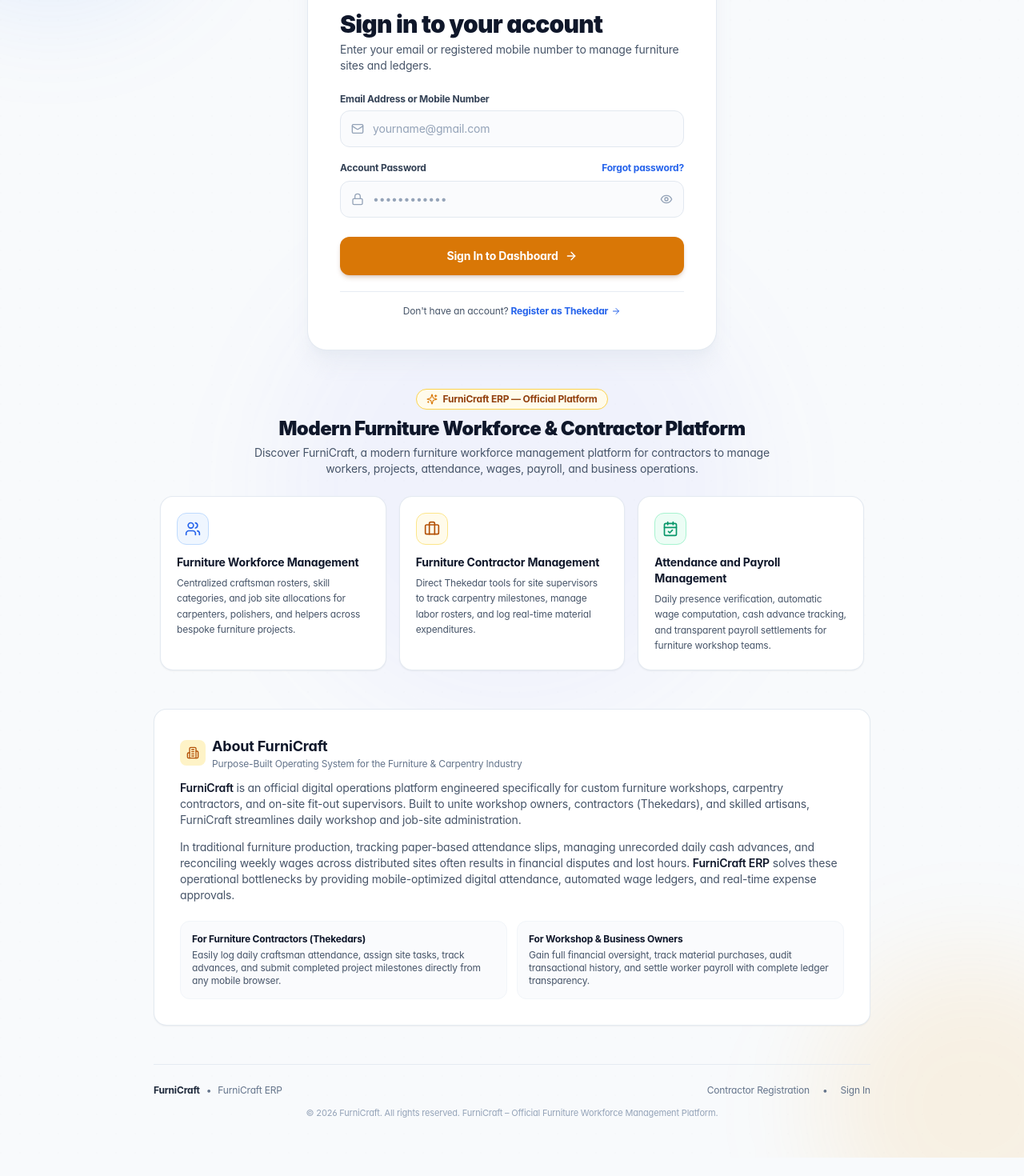
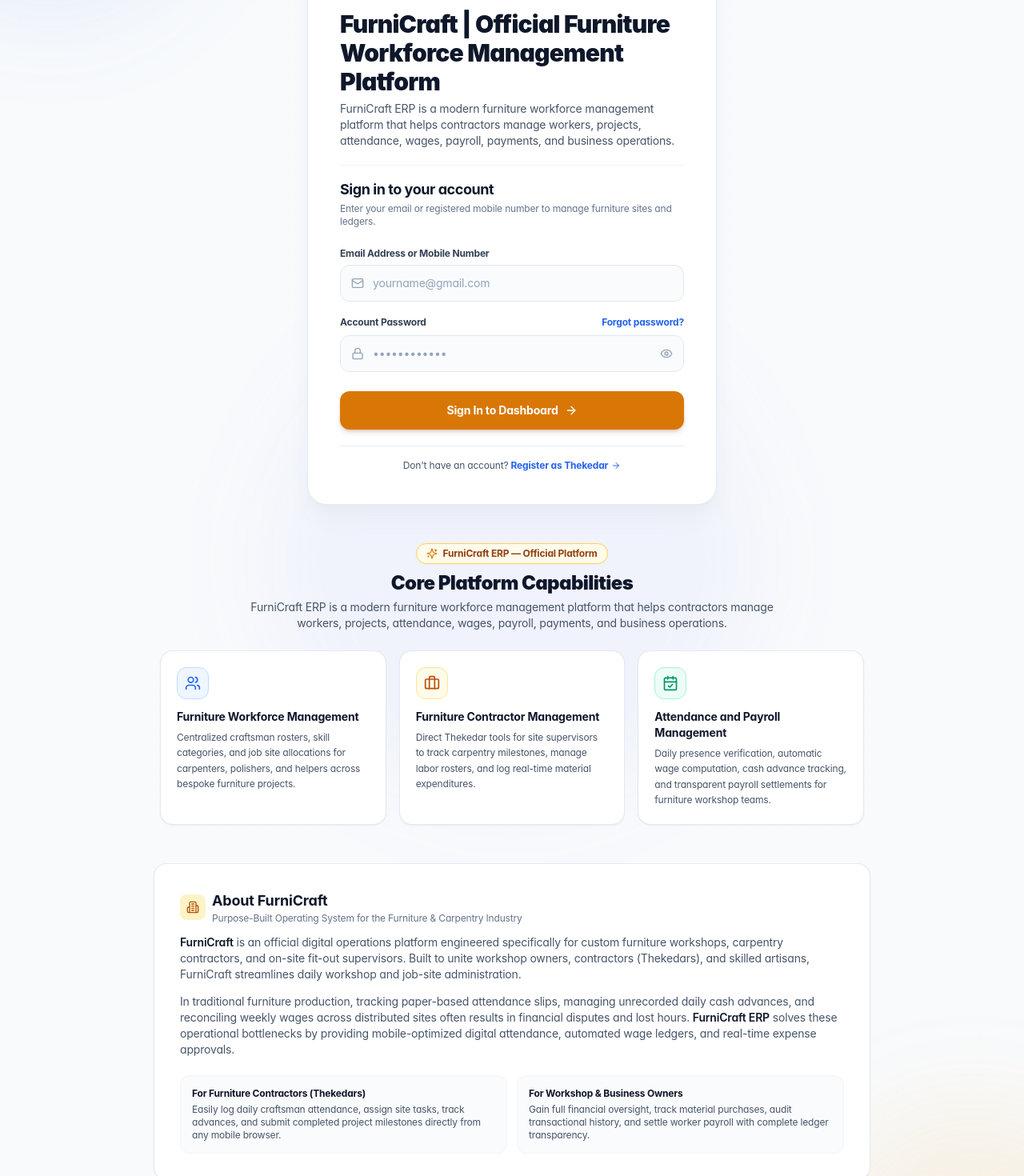
Before and after one commit to ranjit-sharma/FurniCraft, a React (Vite) app in the folder client/: page /login in a window 1280 px wide. Shown: the part 240-1710 px from the top of the page at 80% size. Before the commit the page ends 1687 px from the top, so only its background shows below. Built offline with nearby package versions, Linux system fonts and the light colour scheme; no server answers.

Commit message:
feat(seo): refine homepage title, meta description, and schema for FurniCraft brand search

```diff
--- a/client/index.html
+++ b/client/index.html
@@ -14,25 +14,29 @@
     <meta name="mobile-web-app-capable" content="yes" />
     <meta name="apple-mobile-web-app-capable" content="yes" />
     <meta name="apple-mobile-web-app-status-bar-style" content="default" />
-    <title>FurniCraft – Official Furniture Workforce Management Platform</title>
-    <meta name="description" content="Discover FurniCraft, a modern furniture workforce management platform for contractors to manage workers, projects, attendance, wages, payroll, and business operations." />
+    <title>FurniCraft | Official Furniture Workforce Management Platform</title>
+    <meta name="description" content="FurniCraft ERP is a modern furniture workforce management platform that helps contractors manage workers, projects, attendance, wages, payroll, payments, and business operations." />
     <link rel="canonical" href="https://furnicraft-erp.onrender.com/" />
     <meta name="robots" content="index, follow" />
 
     <!-- Open Graph Metadata -->
     <meta property="og:site_name" content="FurniCraft" />
-    <meta property="og:title" content="FurniCraft – Official Furniture Workforce Management Platform" />
-    <meta property="og:description" content="Discover FurniCraft, a modern furniture workforce management platform for contractors to manage workers, projects, attendance, wages, payroll, and business operations." />
+    <meta property="og:title" content="FurniCraft | Official Furniture Workforce Management Platform" />
+    <meta property="og:description" content="FurniCraft ERP is a modern furniture workforce management platform that helps contractors manage workers, projects, attendance, wages, payroll, payments, and business operations." />
     <meta property="og:type" content="website" />
     <meta property="og:url" content="https://furnicraft-erp.onrender.com/" />
     <meta property="og:image" content="https://furnicraft-erp.onrender.com/logo-icon-512.png" />
+    <meta property="og:image:width" content="512" />
+    <meta property="og:image:height" content="512" />
+    <meta property="og:image:alt" content="FurniCraft Logo" />
     <meta property="og:locale" content="en_US" />
 
     <!-- Twitter Card Metadata -->
     <meta name="twitter:card" content="summary_large_image" />
-    <meta name="twitter:title" content="FurniCraft – Official Furniture Workforce Management Platform" />
-    <meta name="twitter:description" content="Discover FurniCraft, a modern furniture workforce management platform for contractors to manage workers, projects, attendance, wages, payroll, and business operations." />
+    <meta name="twitter:title" content="FurniCraft | Official Furniture Workforce Management Platform" />
+    <meta name="twitter:description" content="FurniCraft ERP is a modern furniture workforce management platform that helps contractors manage workers, projects, attendance, wages, payroll, payments, and business operations." />
     <meta name="twitter:image" content="https://furnicraft-erp.onrender.com/logo-icon-512.png" />
+    <meta name="twitter:image:alt" content="FurniCraft Logo" />
 
     <!-- Google Site Identity & Structured Data (JSON-LD) -->
     <script type="application/ld+json">
@@ -45,7 +49,7 @@
           "url": "https://furnicraft-erp.onrender.com/",
           "name": "FurniCraft",
           "alternateName": "FurniCraft ERP",
-          "description": "Discover FurniCraft, a modern furniture workforce management platform for contractors to manage workers, projects, attendance, wages, payroll, and business operations.",
+          "description": "FurniCraft ERP is a modern furniture workforce management platform that helps contractors manage workers, projects, attendance, wages, payroll, payments, and business operations.",
           "publisher": {
             "@id": "https://furnicraft-erp.onrender.com/#organization"
           },
@@ -60,14 +64,12 @@
           "logo": {
             "@type": "ImageObject",
             "@id": "https://furnicraft-erp.onrender.com/#logo",
-            "url": "https://furnicraft-erp.onrender.com/logo-icon-512.png",
-            "contentUrl": "https://furnicraft-erp.onrender.com/logo-icon-512.png",
-            "width": "512",
-            "height": "512",
-            "caption": "FurniCraft Official Logo"
+            "url": "https://furnicraft-erp.onrender.com/furnicraft-logo.png",
+            "contentUrl": "https://furnicraft-erp.onrender.com/furnicraft-logo.png",
+            "caption": "FurniCraft Logo"
           },
-          "image": "https://furnicraft-erp.onrender.com/logo-icon-512.png",
-          "description": "FurniCraft is an official furniture workforce management and contractor ERP platform designed for managing craftsman attendance, site projects, and payroll operations."
+          "image": "https://furnicraft-erp.onrender.com/furnicraft-logo.png",
+          "description": "FurniCraft is a modern furniture workforce management platform that helps contractors manage workers, projects, attendance, wages, payroll, payments, and business operations."
         }
       ]
     }
@@ -92,14 +94,14 @@
     <div id="root">
       <!-- Semantic Initial Prerender for Search Engines & Screen Readers -->
       <header style="padding: 1.5rem; text-align: center;">
-        <img src="/logo-icon-192.png" alt="FurniCraft – Furniture Workforce Management Platform" width="64" height="64" style="margin: 0 auto;" />
-        <h1>FurniCraft – Official Furniture Workforce Management Platform</h1>
-        <p>FurniCraft ERP: Modern Furniture Workforce Management, Site Projects, Attendance, and Financial Ledgers.</p>
+        <img src="/furnicraft-logo.png" alt="FurniCraft Logo" width="64" height="64" style="margin: 0 auto; display: block;" />
+        <h1>FurniCraft | Official Furniture Workforce Management Platform</h1>
+        <p>FurniCraft ERP is a modern furniture workforce management platform that helps contractors manage workers, projects, attendance, wages, payroll, payments, and business operations.</p>
       </header>
       <main style="max-width: 960px; margin: 0 auto; padding: 1rem;">
         <section>
           <h2>About FurniCraft</h2>
-          <p>Discover FurniCraft, a modern furniture workforce management platform for contractors to manage workers, projects, attendance, wages, payroll, and business operations. Engineered specifically for furniture manufacturing workshops, carpentry contractors, and site supervisors.</p>
+          <p>FurniCraft is an official digital operations platform engineered specifically for custom furniture workshops, carpentry contractors, and on-site fit-out supervisors. FurniCraft helps contractors manage workers, projects, attendance, wages, payroll, payments, and business operations.</p>
         </section>
         <section>
           <h2>Core Platform Capabilities</h2>
@@ -118,7 +120,7 @@
         </section>
       </main>
       <footer style="text-align: center; padding: 1.5rem; color: #64748b;">
-        <p>&copy; 2026 FurniCraft. All rights reserved. FurniCraft ERP — Official Furniture Workforce Management Platform.</p>
+        <p>&copy; 2026 FurniCraft. All rights reserved. FurniCraft | Official Furniture Workforce Management Platform.</p>
       </footer>
     </div>
     <script type="module" src="/src/main.jsx"></script>
--- a/client/src/components/common/BrandLogo.jsx
+++ b/client/src/components/common/BrandLogo.jsx
@@ -48,7 +48,7 @@ export const BrandLogo = ({
       <div className="shrink-0 transition-transform duration-200 hover:scale-105 cursor-pointer">
         <img
           src="/furnicraft-logo.png"
-          alt="FurniCraft – Furniture Workforce Management Platform"
+          alt="FurniCraft Logo"
           className={`${config.imgSize} object-contain select-none`}
         />
       </div>
--- a/client/src/pages/LoginPage.jsx
+++ b/client/src/pages/LoginPage.jsx
@@ -299,9 +299,18 @@ export const LoginPage = () => {
 
               <div>
                 <h1 className="text-xl sm:text-2xl md:text-3xl font-black tracking-tight text-slate-900 dark:text-white leading-tight">
+                  FurniCraft | Official Furniture Workforce Management Platform
+                </h1>
+                <p className="mt-1.5 text-xs sm:text-sm text-slate-600 dark:text-slate-400 leading-normal">
+                  FurniCraft ERP is a modern furniture workforce management platform that helps contractors manage workers, projects, attendance, wages, payroll, payments, and business operations.
+                </p>
+              </div>
+
+              <div className="mt-5 pt-4 border-t border-slate-100 dark:border-slate-800">
+                <h2 className="text-base sm:text-lg font-bold tracking-tight text-slate-900 dark:text-white">
                   {t('login.title', 'Sign in to your account')}
-                </h1>
-                <p className="mt-1 text-xs sm:text-sm text-slate-600 dark:text-slate-400 leading-normal">
+                </h2>
+                <p className="mt-0.5 text-xs text-slate-500 dark:text-slate-400">
                   {t('login.subtitle', 'Enter your email or registered mobile number to manage furniture sites and ledgers.')}
                 </p>
               </div>
@@ -427,10 +436,10 @@ export const LoginPage = () => {
             <Sparkles className="h-3.5 w-3.5 text-amber-600 dark:text-amber-400" /> FurniCraft ERP — Official Platform
           </span>
           <h2 className="mt-2 text-lg sm:text-2xl font-black text-slate-900 dark:text-white tracking-tight">
-            Modern Furniture Workforce &amp; Contractor Platform
+            Core Platform Capabilities
           </h2>
           <p className="mt-1 text-xs sm:text-sm text-slate-600 dark:text-slate-400 max-w-2xl mx-auto">
-            Discover FurniCraft, a modern furniture workforce management platform for contractors to manage workers, projects, attendance, wages, payroll, and business operations.
+            FurniCraft ERP is a modern furniture workforce management platform that helps contractors manage workers, projects, attendance, wages, payroll, payments, and business operations.
           </p>
         </div>
 
@@ -543,7 +552,7 @@ export const LoginPage = () => {
           </div>
         </div>
         <p className="mt-3 text-[11px] text-slate-400 dark:text-slate-500">
-          &copy; 2026 FurniCraft. All rights reserved. FurniCraft – Official Furniture Workforce Management Platform.
+          &copy; 2026 FurniCraft. All rights reserved. FurniCraft | Official Furniture Workforce Management Platform.
         </p>
       </footer>
 
```
